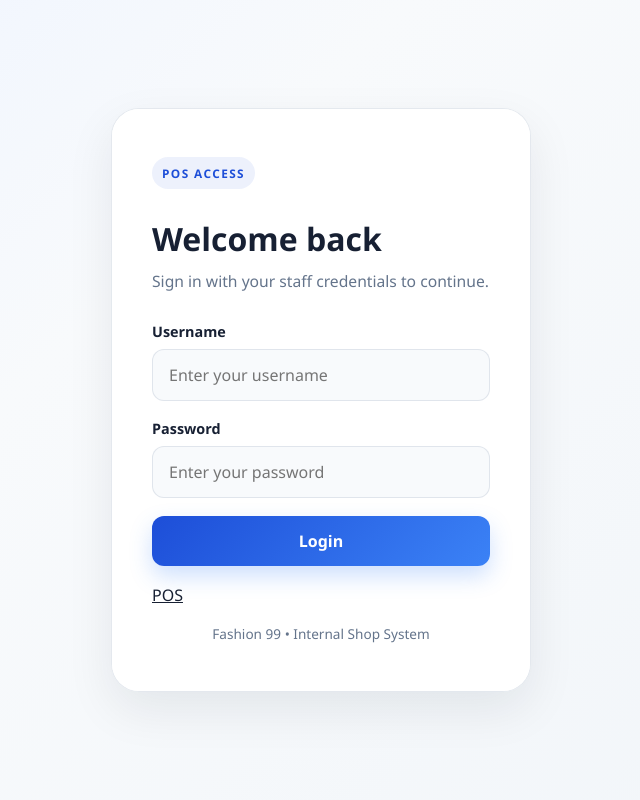
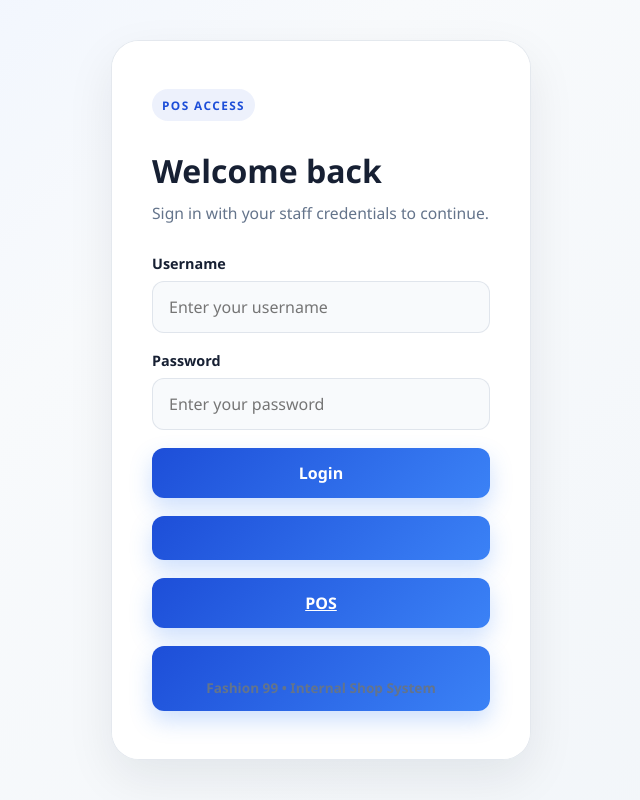
Before and after one commit to fashion99/fashion99pos, a Django app: page /login/ in a window 1280 px wide. Shown: the whole page, without its empty margins (319-959 px from the left). Run offline with Django 5.2, Linux system fonts and the light colour scheme.

```diff
--- a/posapp/templates/posapp/login.html
+++ b/posapp/templates/posapp/login.html
@@ -33,8 +33,10 @@
                         <label for="password">Password</label>
                         <input id="password" type="password" name="password" required placeholder="Enter your password">
                     </div>
-                    <button type="submit" class="primary-btn">Login</button>
+                    <button type="submit" class="primary-btn">Login<button type="submit" class="primary-btn">
+                    <button type="submit" class="primary-btn">
                     <a class="pos-link" href="https://fashion99pos.vercel.app/" target="_blank" rel="noopener noreferrer">POS</a>
+                        <button type="submit" class="primary-btn">
                 </form>
 
                 <div class="login-footer">Fashion 99 • Internal Shop System</div>
```
